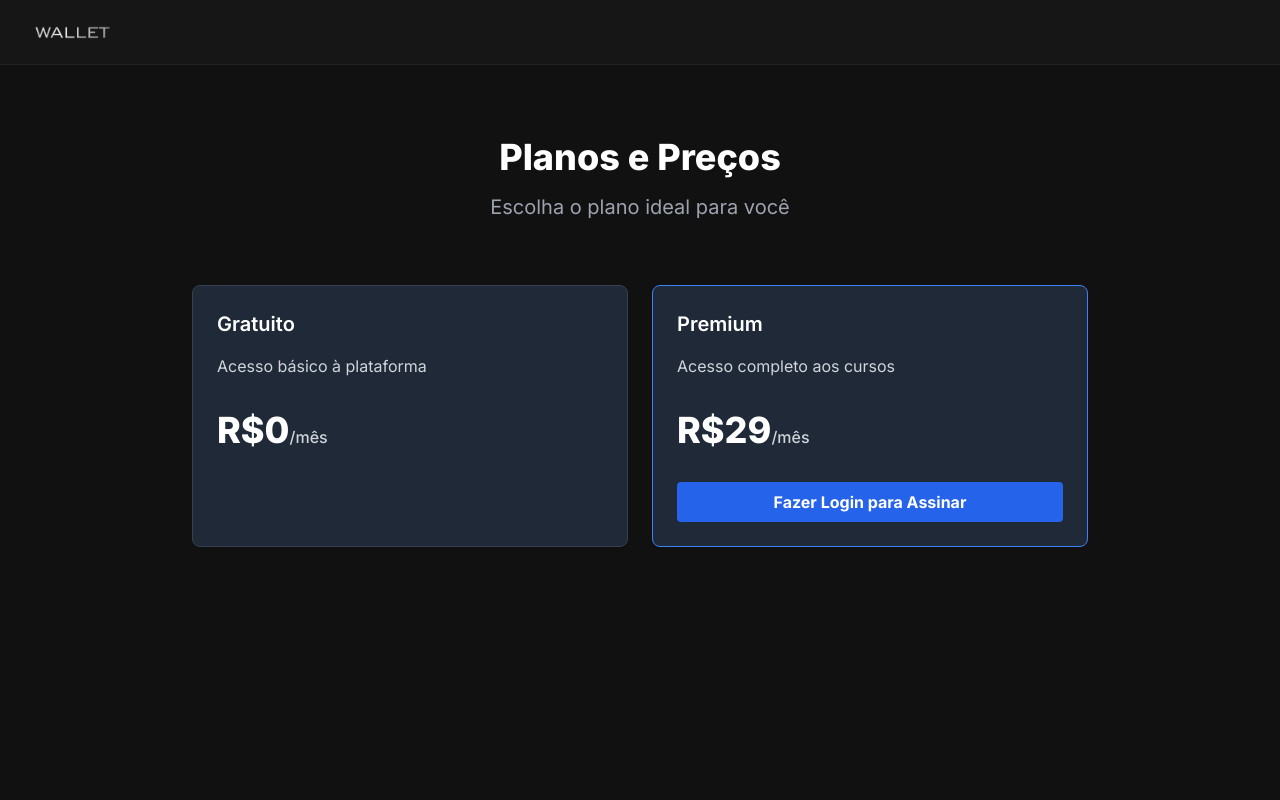
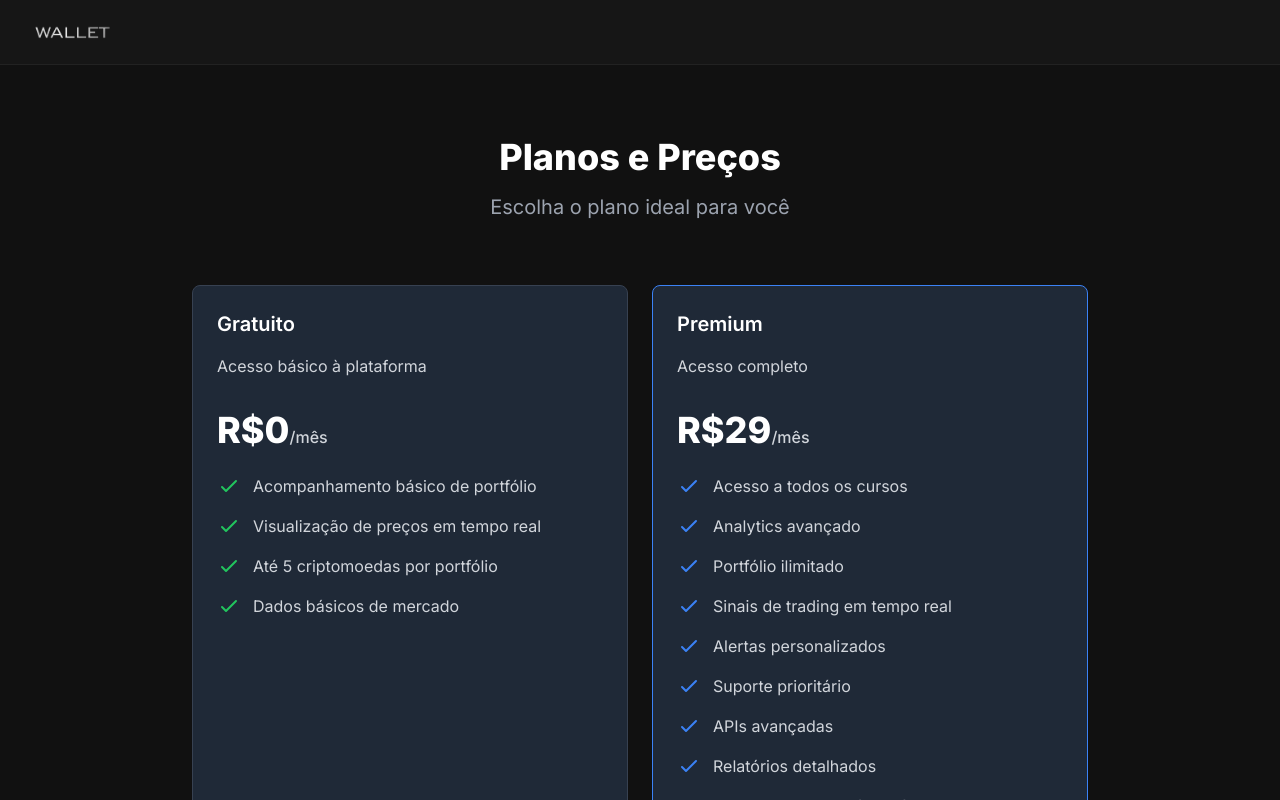
Before and after one commit to tonipcv/portifolioof, a Next.js app: page /pricing in a window 1280 px wide. Shown: the top 800 px of the page. Built offline with nearby package versions, Linux system fonts and the light colour scheme; no server answers.

Commit message:
payment funcionando

```diff
--- /dev/null
+++ b/src/app/api/checkout-status/route.ts
@@ -0,0 +1,30 @@
+import { NextResponse } from 'next/server';
+import { stripe } from '@/lib/stripe';
+
+export async function GET(request: Request) {
+  const { searchParams } = new URL(request.url);
+  const sessionId = searchParams.get('session_id');
+
+  if (!sessionId) {
+    return NextResponse.json(
+      { error: 'Session ID não fornecido' },
+      { status: 400 }
+    );
+  }
+
+  try {
+    const session = await stripe.checkout.sessions.retrieve(sessionId);
+
+    return NextResponse.json({
+      status: session.status,
+      customer: session.customer,
+      subscription: session.subscription,
+    });
+  } catch (error) {
+    console.error('Erro ao verificar status do checkout:', error);
+    return NextResponse.json(
+      { error: 'Erro ao verificar status do checkout' },
+      { status: 500 }
+    );
+  }
+}
--- a/src/app/api/webhooks/stripe/route.ts
+++ b/src/app/api/webhooks/stripe/route.ts
@@ -6,11 +6,12 @@ import { prisma } from '@/lib/prisma';
 export async function POST(req: Request) {
   const body = await req.text();
   const headersList = headers();
-  const signature = headersList.get('stripe-signature');
+  const signature = headersList.get('stripe-signature') ?? '';
 
-  if (!signature || !process.env.STRIPE_WEBHOOK_SECRET) {
+  if (!process.env.STRIPE_WEBHOOK_SECRET) {
+    console.error('Webhook secret não configurado');
     return NextResponse.json(
-      { error: 'Stripe webhook secret não configurado' },
+      { error: 'Webhook secret não configurado' },
       { status: 500 }
     );
   }
@@ -22,30 +23,49 @@ export async function POST(req: Request) {
       process.env.STRIPE_WEBHOOK_SECRET
     );
 
-    switch (event.type) {
-      case 'checkout.session.completed': {
+    console.log('Evento recebido:', event.type);
+
+    if (event.type === 'checkout.session.completed') {
       const session = event.data.object as any;
+      console.log('Dados da sessão:', session);
+
+      // Buscar usuário pelo customer ID
+      const customer = await stripe.customers.retrieve(session.customer as string);
+      console.log('Dados do cliente:', customer);
+
+      if (!customer.email) {
+        throw new Error('Email do cliente não encontrado');
+      }
+
+      // Atualizar usuário usando o email
+      const updatedUser = await prisma.user.update({
+        where: {
+          email: customer.email,
+        },
+        data: {
+          stripeCustomerId: session.customer,
+          subscriptionStatus: 'premium',
+          subscriptionId: session.subscription,
+          subscriptionEndDate: new Date(Date.now() + 30 * 24 * 60 * 60 * 1000), // 30 dias
+        },
+      });
+
+      console.log('Usuário atualizado:', updatedUser);
+    }
+
+    if (event.type === 'customer.subscription.updated' || event.type === 'customer.subscription.deleted') {
+      const subscription = event.data.object as any;
+      console.log('Dados da assinatura:', subscription);
+
+      const customer = await stripe.customers.retrieve(subscription.customer as string);
+
+      if (!customer.email) {
+        throw new Error('Email do cliente não encontrado');
+      }
 
       await prisma.user.update({
         where: {
-            stripeCustomerId: session.customer,
-          },
-          data: {
-            subscriptionStatus: 'premium',
-            subscriptionId: session.subscription,
-            subscriptionEndDate: new Date(session.current_period_end * 1000),
-          },
-        });
-        break;
-      }
-
-      case 'customer.subscription.updated':
-      case 'customer.subscription.deleted': {
-        const subscription = event.data.object as any;
-
-        await prisma.user.update({
-          where: {
-            stripeCustomerId: subscription.customer,
+          email: customer.email,
         },
         data: {
           subscriptionStatus: subscription.status === 'active' ? 'premium' : 'free',
@@ -54,8 +74,6 @@ export async function POST(req: Request) {
             : null,
         },
       });
-        break;
-      }
     }
 
     return NextResponse.json({ received: true });
@@ -68,7 +86,6 @@ export async function POST(req: Request) {
   }
 }
 
-// Configuração para aceitar raw body
 export const config = {
   api: {
     bodyParser: false,
--- a/src/app/pricing/page.tsx
+++ b/src/app/pricing/page.tsx
@@ -9,6 +9,8 @@ export default function PricingPage() {
   const [isLoading, setIsLoading] = useState(false);
   const [error, setError] = useState('');
   const router = useRouter();
+
+  const isPremium = session?.user?.subscriptionStatus === 'premium';
 
   const handleSubscribe = async () => {
     if (!session) {
@@ -47,6 +49,46 @@ export default function PricingPage() {
     }
   };
 
+  const handleManageSubscription = async () => {
+    try {
+      setIsLoading(true);
+      const response = await fetch('/api/create-portal-session', {
+        method: 'POST',
+      });
+
+      const data = await response.json();
+
+      if (data.url) {
+        window.location.href = data.url;
+      }
+    } catch (error) {
+      console.error('Erro ao abrir portal:', error);
+      setError('Erro ao gerenciar assinatura. Por favor, tente novamente.');
+    } finally {
+      setIsLoading(false);
+    }
+  };
+
+  const freeFeatures = [
+    'Acompanhamento básico de portfólio',
+    'Visualização de preços em tempo real',
+    'Até 5 criptomoedas por portfólio',
+    'Dados básicos de mercado',
+  ];
+
+  const premiumFeatures = [
+    'Acesso a todos os cursos',
+    'Analytics avançado',
+    'Portfólio ilimitado',
+    'Sinais de trading em tempo real',
+    'Alertas personalizados',
+    'Suporte prioritário',
+    'APIs avançadas',
+    'Relatórios detalhados',
+    'Ferramentas de análise técnica',
+    'Integração com exchanges',
+  ];
+
   return (
     <div className="min-h-screen py-12 px-4 sm:px-6 lg:px-8">
       <div className="max-w-7xl mx-auto">
@@ -54,6 +96,13 @@ export default function PricingPage() {
           <h2 className="text-3xl font-extrabold sm:text-4xl">
             Planos e Preços
           </h2>
+          {isPremium && (
+            <div className="mt-4">
+              <span className="inline-flex items-center px-4 py-2 rounded-full text-sm font-medium bg-blue-100 text-blue-800">
+                Seu plano atual: Premium
+              </span>
+            </div>
+          )}
           <p className="mt-4 text-xl text-gray-400">
             Escolha o plano ideal para você
           </p>
@@ -64,7 +113,8 @@ export default function PricingPage() {
 
         <div className="mt-12 space-y-4 sm:mt-16 sm:space-y-0 sm:grid sm:grid-cols-2 sm:gap-6 lg:max-w-4xl lg:mx-auto">
           {/* Plano Gratuito */}
-          <div className="border border-gray-700 rounded-lg shadow-sm divide-y divide-gray-700 bg-gray-800">
+          <div className={`border rounded-lg shadow-sm divide-y divide-gray-700 bg-gray-800
+            ${!isPremium ? 'border-gray-700' : 'border-gray-700 opacity-75'}`}>
             <div className="p-6">
               <h3 className="text-xl font-semibold text-white">Gratuito</h3>
               <p className="mt-4 text-gray-300">Acesso básico à plataforma</p>
@@ -72,18 +122,64 @@ export default function PricingPage() {
                 <span className="text-4xl font-extrabold text-white">R$0</span>
                 <span className="text-base font-medium text-gray-300">/mês</span>
               </p>
+              {isPremium && (
+                <div className="mt-8">
+                  <span className="inline-flex items-center px-3 py-1 rounded-full text-sm font-medium bg-gray-700 text-gray-300">
+                    Plano Atual: Premium
+                  </span>
+                </div>
+              )}
+              <ul className="mt-6 space-y-4">
+                {freeFeatures.map((feature, index) => (
+                  <li key={index} className="flex items-start">
+                    <div className="flex-shrink-0">
+                      <svg className="h-6 w-6 text-green-500" fill="none" viewBox="0 0 24 24" stroke="currentColor">
+                        <path strokeLinecap="round" strokeLinejoin="round" strokeWidth={2} d="M5 13l4 4L19 7" />
+                      </svg>
+                    </div>
+                    <p className="ml-3 text-base text-gray-300">{feature}</p>
+                  </li>
+                ))}
+              </ul>
             </div>
           </div>
 
           {/* Plano Premium */}
-          <div className="border border-blue-500 rounded-lg shadow-sm divide-y divide-gray-700 bg-gray-800">
+          <div className={`border rounded-lg shadow-sm divide-y divide-gray-700 bg-gray-800
+            ${isPremium ? 'border-blue-500 ring-2 ring-blue-500' : 'border-blue-500'}`}>
             <div className="p-6">
               <h3 className="text-xl font-semibold text-white">Premium</h3>
-              <p className="mt-4 text-gray-300">Acesso completo aos cursos</p>
+              {isPremium && (
+                <span className="inline-flex items-center px-2.5 py-0.5 rounded-full text-xs font-medium bg-blue-100 text-blue-800">
+                  Seu plano atual
+                </span>
+              )}
+              <p className="mt-4 text-gray-300">Acesso completo</p>
               <p className="mt-8">
                 <span className="text-4xl font-extrabold text-white">R$29</span>
                 <span className="text-base font-medium text-gray-300">/mês</span>
               </p>
+              <ul className="mt-6 space-y-4">
+                {premiumFeatures.map((feature, index) => (
+                  <li key={index} className="flex items-start">
+                    <div className="flex-shrink-0">
+                      <svg className="h-6 w-6 text-blue-500" fill="none" viewBox="0 0 24 24" stroke="currentColor">
+                        <path strokeLinecap="round" strokeLinejoin="round" strokeWidth={2} d="M5 13l4 4L19 7" />
+                      </svg>
+                    </div>
+                    <p className="ml-3 text-base text-gray-300">{feature}</p>
+                  </li>
+                ))}
+              </ul>
+              {isPremium ? (
+                <button
+                  onClick={handleManageSubscription}
+                  disabled={isLoading}
+                  className="mt-8 w-full bg-blue-600 hover:bg-blue-700 text-white font-bold py-2 px-4 rounded disabled:opacity-50 transition-colors"
+                >
+                  {isLoading ? 'Processando...' : 'Gerenciar Assinatura'}
+                </button>
+              ) : (
                 <button
                   onClick={handleSubscribe}
                   disabled={isLoading}
@@ -91,6 +187,7 @@ export default function PricingPage() {
                 >
                   {isLoading ? 'Processando...' : session ? 'Assinar Premium' : 'Fazer Login para Assinar'}
                 </button>
+              )}
             </div>
           </div>
         </div>
--- a/src/middleware.ts
+++ b/src/middleware.ts
@@ -6,14 +6,25 @@ export default async function middleware(req: NextRequestWithAuth) {
   const token = await getToken({ req });
   const isAuth = !!token;
   const isAuthPage = req.nextUrl.pathname.startsWith('/login');
-  const isCourseRoute = req.nextUrl.pathname.startsWith('/courses');
 
-  if (isCourseRoute) {
+  // Rotas que requerem assinatura premium
+  const premiumRoutes = [
+    '/courses',           // Cursos
+    '/analytics',         // Analytics avançado
+    '/api/advanced',      // APIs avançadas
+    '/portfolio-pro',     // Recursos avançados de portfólio
+    '/signals',          // Sinais de trading
+  ];
+
+  const isPremiumRoute = premiumRoutes.some(route =>
+    req.nextUrl.pathname.startsWith(route)
+  );
+
+  if (isPremiumRoute) {
     if (!isAuth) {
       return NextResponse.redirect(new URL('/login', req.url));
     }
 
-    // Verificar se o usuário é premium
     try {
       const userResponse = await fetch(`${process.env.NEXTAUTH_URL}/api/user/subscription`, {
         headers: {
@@ -43,5 +54,12 @@ export default async function middleware(req: NextRequestWithAuth) {
 }
 
 export const config = {
-  matcher: ['/courses/:path*', '/login']
+  matcher: [
+    '/courses/:path*',
+    '/analytics/:path*',
+    '/api/advanced/:path*',
+    '/portfolio-pro/:path*',
+    '/signals/:path*',
+    '/login'
+  ]
 };
```
Also changed, not shown: src/app/success/page.tsx (+18 -3 lines). Lines whose indentation alone changed are shown as unchanged.
